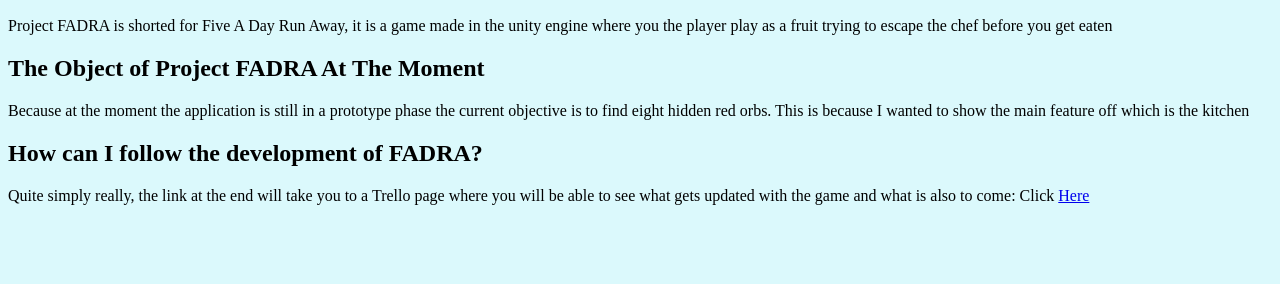
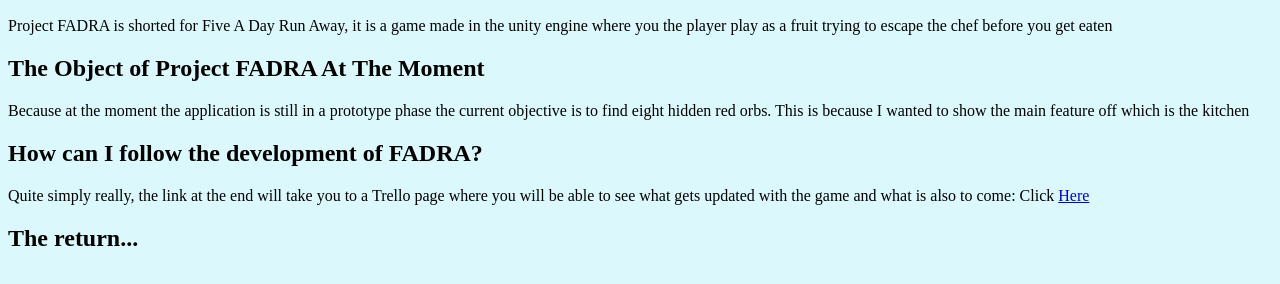
Before and after one commit to TripleRF/triplerf.github.io, a plain HTML site: page index.html in a window 1280 px wide. Shown: the part 96-380 px from the top of the page. Drawn offline with Linux system fonts and the light colour scheme.

Commit message:
Update index.html

```diff
--- a/index.html
+++ b/index.html
@@ -10,3 +10,6 @@
 <h2>How can I follow the development of FADRA?</h2>
 <p>Quite simply really, the link at the end will take you to a Trello page where you will be able to see what gets updated with the game and what is also to come: Click <a href="https://trello.com/b/SWUTArVE/fadra">Here</a></a></p>
 </body>
+
+
+<h2>The return...</h2>
```
